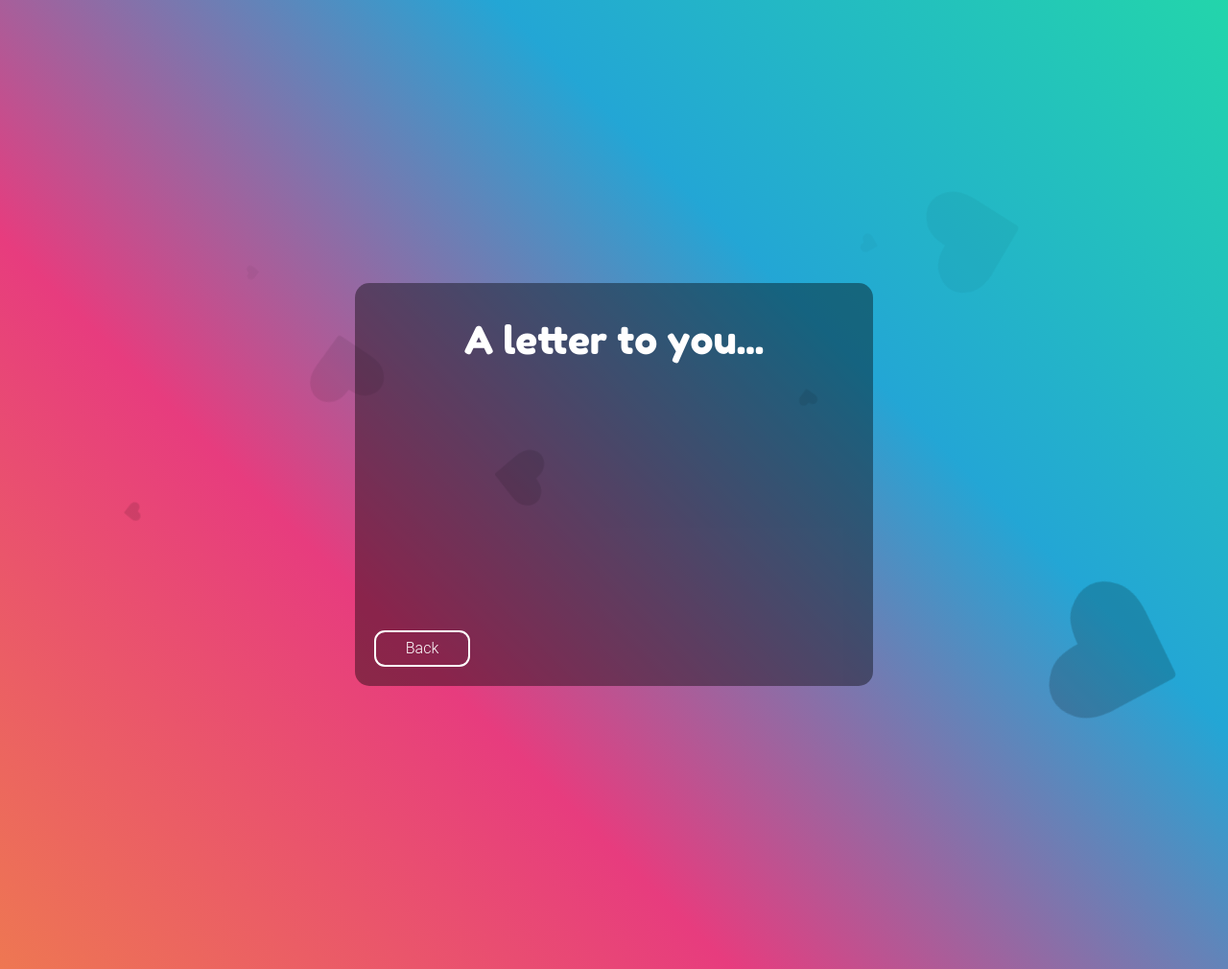
After one commit to PRUGCodes/ProjectIris, a Django app: template submissions/templates/submissions/result.html in a window 1280 px wide. The commit adds this page. Shown: the whole page at 96% size. Run offline with Django 3.2, Linux system fonts and the light colour scheme; the template is opened without the code that fills it, so the values that code supplies are empty; some libraries are stand-ins or nearby versions.

Commit message:
make results page

```diff
--- a/submissions/static/submissions/background.css
+++ b/submissions/static/submissions/background.css
@@ -13,8 +13,10 @@ html, body {
     color: #fff;
     font-size: 50px;
 }
-
-.squares{
+.transparent {
+	opacity: 0.3;
+}
+.upSquares{
     position: absolute;
     top: 0;
     left: 0;
@@ -22,21 +24,19 @@ html, body {
     height: 100%;
     overflow: hidden;
 }
-.transparent {
-	opacity: 0.3;
-}
-.squares li{
+.upSquares li{
 
 	background-image: url("images/heart.svg");
     position: absolute;
     display: flex;
     list-style: none;
-    animation: animate 25s linear infinite;
+    animation: animateUp 25s linear infinite;
     bottom: -150px;
 
 }
 
-.squares li:nth-child(1){
+
+.upSquares li:nth-child(1){
     left: 25%;
     width: 80px;
     height: 80px;
@@ -104,7 +104,103 @@ html, body {
     animation-duration: 35s;
 }
 
-.squares li:nth-child(10){
+.upSquares li:nth-child(10){
+    left: 85%;
+    width: 150px;
+    height: 150px;
+    animation-delay: 0s;
+    animation-duration: 11s;
+}
+
+.downSquares{
+    position: absolute;
+    top: 0;
+    left: 0;
+    width: 100%;
+    height: 100%;
+    overflow: hidden;
+}
+.downSquares li{
+
+	background-image: url("images/heart.svg");
+    position: absolute;
+    display: flex;
+    list-style: none;
+    animation: animateDown 25s linear infinite;
+    bottom: -150px;
+
+}
+
+
+.downSquares li:nth-child(1){
+    left: 25%;
+    width: 80px;
+    height: 80px;
+    animation-delay: 0s;
+}
+
+
+.downSquares li:nth-child(2){
+    left: 10%;
+    width: 20px;
+    height: 20px;
+    animation-delay: 2s;
+    animation-duration: 12s;
+}
+
+.downSquares li:nth-child(3){
+    left: 70%;
+    width: 20px;
+    height: 20px;
+    animation-delay: 4s;
+}
+
+.downSquares li:nth-child(4){
+    left: 40%;
+    width: 60px;
+    height: 60px;
+    animation-delay: 0s;
+    animation-duration: 18s;
+}
+
+.downSquares li:nth-child(5){
+    left: 65%;
+    width: 20px;
+    height: 20px;
+    animation-delay: 0s;
+}
+
+.downSquares li:nth-child(6){
+    left: 75%;
+    width: 110px;
+    height: 110px;
+    animation-delay: 3s;
+}
+
+.downSquares li:nth-child(7){
+    left: 35%;
+    width: 150px;
+    height: 150px;
+    animation-delay: 7s;
+}
+
+.downSquares li:nth-child(8){
+    left: 50%;
+    width: 25px;
+    height: 25px;
+    animation-delay: 15s;
+    animation-duration: 45s;
+}
+
+.downSquares li:nth-child(9){
+    left: 20%;
+    width: 15px;
+    height: 15px;
+    animation-delay: 2s;
+    animation-duration: 35s;
+}
+
+.downSquares li:nth-child(10){
     left: 85%;
     width: 150px;
     height: 150px;
--- /dev/null
+++ b/submissions/static/submissions/result.css
@@ -0,0 +1,123 @@
+@import url('https://fonts.googleapis.com/css?family=Fredoka+One&display=swap');
+@import url('https://fonts.googleapis.com/css2?family=Open+Sans&display=swap');
+
+body,html {
+	width:100%;
+	height: 100%;
+}
+h1 {
+	font-family: 'Fredoka One', cursive;
+	padding: 15px;
+	color: white;
+}
+p {
+	color: white;
+	padding: 5px;
+	font-family: 'Open Sans', sans-serif;
+}
+.title_box {
+	background-color: rgba(0, 0, 0, 0.4);
+	padding: 20px;
+	border-radius: 15px;
+	border-width: 100px;
+}
+
+.backBtn {
+	background-color:hsla(0,0%,0%,0.00);
+	display: block;
+	padding: 5px;
+	border: 2px solid #FFFFFF;
+	border-radius:0.7em;
+	box-sizing: border-box;
+	text-decoration:none;
+	font-family:'Roboto',sans-serif;
+	font-weight:300;
+	color:#FFFFFF;
+	width: 100px;
+	text-align:center;
+	transition: all 0.2s;
+}
+.backBtn:hover{
+	color:#000000;
+	background-color:#FFFFFF;
+}
+
+.result-area {
+	resize: none;
+	width: 100%;
+	height: 250px;
+	padding: 15px;
+	border-radius: 15px;
+	border: 0;
+	color: white;
+	outline: none;
+	background-color: hsla(0,0%,0%,0.00);
+}
+
+
+
+
+.animation-target {
+  -webkit-animation: animation 1000ms linear both;
+  animation: animation 1000ms linear both;
+}
+
+/* Generated with Bounce.js. Edit at http://bouncejs.com#%7Bs%3A%5B%7BT%3A%22c%22%2Ce%3A%22b%22%2Cd%3A1000%2CD%3A0%2Cf%3A%7Bx%3A0%2Cy%3A0%7D%2Ct%3A%7Bx%3A1%2Cy%3A0.5%7D%2Cs%3A1%2Cb%3A4%7D%2C%7BT%3A%22c%22%2Ce%3A%22b%22%2Cd%3A1000%2CD%3A0%2Cf%3A%7Bx%3A1%2Cy%3A1%7D%2Ct%3A%7Bx%3A1%2Cy%3A2%7D%2Cs%3A1%2Cb%3A6%7D%5D%7D */
+
+@-webkit-keyframes animation {
+  0% { -webkit-transform: matrix3d(0, 0, 0, 0, 0, 0, 0, 0, 0, 0, 1, 0, 0, 0, 0, 1); transform: matrix3d(0, 0, 0, 0, 0, 0, 0, 0, 0, 0, 1, 0, 0, 0, 0, 1); }
+  3.4% { -webkit-transform: matrix3d(0.316, 0, 0, 0, 0, 0.222, 0, 0, 0, 0, 1, 0, 0, 0, 0, 1); transform: matrix3d(0.316, 0, 0, 0, 0, 0.222, 0, 0, 0, 0, 1, 0, 0, 0, 0, 1); }
+  4.7% { -webkit-transform: matrix3d(0.45, 0, 0, 0, 0, 0.36, 0, 0, 0, 0, 1, 0, 0, 0, 0, 1); transform: matrix3d(0.45, 0, 0, 0, 0, 0.36, 0, 0, 0, 0, 1, 0, 0, 0, 0, 1); }
+  6.81% { -webkit-transform: matrix3d(0.659, 0, 0, 0, 0, 0.624, 0, 0, 0, 0, 1, 0, 0, 0, 0, 1); transform: matrix3d(0.659, 0, 0, 0, 0, 0.624, 0, 0, 0, 0, 1, 0, 0, 0, 0, 1); }
+  9.41% { -webkit-transform: matrix3d(0.883, 0, 0, 0, 0, 0.958, 0, 0, 0, 0, 1, 0, 0, 0, 0, 1); transform: matrix3d(0.883, 0, 0, 0, 0, 0.958, 0, 0, 0, 0, 1, 0, 0, 0, 0, 1); }
+  10.21% { -webkit-transform: matrix3d(0.942, 0, 0, 0, 0, 1.048, 0, 0, 0, 0, 1, 0, 0, 0, 0, 1); transform: matrix3d(0.942, 0, 0, 0, 0, 1.048, 0, 0, 0, 0, 1, 0, 0, 0, 0, 1); }
+  13.61% { -webkit-transform: matrix3d(1.123, 0, 0, 0, 0, 1.31, 0, 0, 0, 0, 1, 0, 0, 0, 0, 1); transform: matrix3d(1.123, 0, 0, 0, 0, 1.31, 0, 0, 0, 0, 1, 0, 0, 0, 0, 1); }
+  14.11% { -webkit-transform: matrix3d(1.141, 0, 0, 0, 0, 1.33, 0, 0, 0, 0, 1, 0, 0, 0, 0, 1); transform: matrix3d(1.141, 0, 0, 0, 0, 1.33, 0, 0, 0, 0, 1, 0, 0, 0, 0, 1); }
+  17.52% { -webkit-transform: matrix3d(1.208, 0, 0, 0, 0, 1.352, 0, 0, 0, 0, 1, 0, 0, 0, 0, 1); transform: matrix3d(1.208, 0, 0, 0, 0, 1.352, 0, 0, 0, 0, 1, 0, 0, 0, 0, 1); }
+  18.72% { -webkit-transform: matrix3d(1.212, 0, 0, 0, 0, 1.326, 0, 0, 0, 0, 1, 0, 0, 0, 0, 1); transform: matrix3d(1.212, 0, 0, 0, 0, 1.326, 0, 0, 0, 0, 1, 0, 0, 0, 0, 1); }
+  21.32% { -webkit-transform: matrix3d(1.196, 0, 0, 0, 0, 1.238, 0, 0, 0, 0, 1, 0, 0, 0, 0, 1); transform: matrix3d(1.196, 0, 0, 0, 0, 1.238, 0, 0, 0, 0, 1, 0, 0, 0, 0, 1); }
+  24.32% { -webkit-transform: matrix3d(1.151, 0, 0, 0, 0, 1.128, 0, 0, 0, 0, 1, 0, 0, 0, 0, 1); transform: matrix3d(1.151, 0, 0, 0, 0, 1.128, 0, 0, 0, 0, 1, 0, 0, 0, 0, 1); }
+  25.23% { -webkit-transform: matrix3d(1.134, 0, 0, 0, 0, 1.099, 0, 0, 0, 0, 1, 0, 0, 0, 0, 1); transform: matrix3d(1.134, 0, 0, 0, 0, 1.099, 0, 0, 0, 0, 1, 0, 0, 0, 0, 1); }
+  29.03% { -webkit-transform: matrix3d(1.063, 0, 0, 0, 0, 1.008, 0, 0, 0, 0, 1, 0, 0, 0, 0, 1); transform: matrix3d(1.063, 0, 0, 0, 0, 1.008, 0, 0, 0, 0, 1, 0, 0, 0, 0, 1); }
+  29.93% { -webkit-transform: matrix3d(1.048, 0, 0, 0, 0, 0.995, 0, 0, 0, 0, 1, 0, 0, 0, 0, 1); transform: matrix3d(1.048, 0, 0, 0, 0, 0.995, 0, 0, 0, 0, 1, 0, 0, 0, 0, 1); }
+  35.54% { -webkit-transform: matrix3d(0.979, 0, 0, 0, 0, 0.961, 0, 0, 0, 0, 1, 0, 0, 0, 0, 1); transform: matrix3d(0.979, 0, 0, 0, 0, 0.961, 0, 0, 0, 0, 1, 0, 0, 0, 0, 1); }
+  36.74% { -webkit-transform: matrix3d(0.972, 0, 0, 0, 0, 0.961, 0, 0, 0, 0, 1, 0, 0, 0, 0, 1); transform: matrix3d(0.972, 0, 0, 0, 0, 0.961, 0, 0, 0, 0, 1, 0, 0, 0, 0, 1); }
+  41.04% { -webkit-transform: matrix3d(0.961, 0, 0, 0, 0, 0.971, 0, 0, 0, 0, 1, 0, 0, 0, 0, 1); transform: matrix3d(0.961, 0, 0, 0, 0, 0.971, 0, 0, 0, 0, 1, 0, 0, 0, 0, 1); }
+  44.44% { -webkit-transform: matrix3d(0.966, 0, 0, 0, 0, 0.981, 0, 0, 0, 0, 1, 0, 0, 0, 0, 1); transform: matrix3d(0.966, 0, 0, 0, 0, 0.981, 0, 0, 0, 0, 1, 0, 0, 0, 0, 1); }
+  52.15% { -webkit-transform: matrix3d(0.991, 0, 0, 0, 0, 0.994, 0, 0, 0, 0, 1, 0, 0, 0, 0, 1); transform: matrix3d(0.991, 0, 0, 0, 0, 0.994, 0, 0, 0, 0, 1, 0, 0, 0, 0, 1); }
+  59.86% { -webkit-transform: matrix3d(1.006, 0, 0, 0, 0, 1.001, 0, 0, 0, 0, 1, 0, 0, 0, 0, 1); transform: matrix3d(1.006, 0, 0, 0, 0, 1.001, 0, 0, 0, 0, 1, 0, 0, 0, 0, 1); }
+  63.26% { -webkit-transform: matrix3d(1.007, 0, 0, 0, 0, 1.003, 0, 0, 0, 0, 1, 0, 0, 0, 0, 1); transform: matrix3d(1.007, 0, 0, 0, 0, 1.003, 0, 0, 0, 0, 1, 0, 0, 0, 0, 1); }
+  75.28% { -webkit-transform: matrix3d(1.001, 0, 0, 0, 0, 1.003, 0, 0, 0, 0, 1, 0, 0, 0, 0, 1); transform: matrix3d(1.001, 0, 0, 0, 0, 1.003, 0, 0, 0, 0, 1, 0, 0, 0, 0, 1); }
+  85.49% { -webkit-transform: matrix3d(0.999, 0, 0, 0, 0, 0.999, 0, 0, 0, 0, 1, 0, 0, 0, 0, 1); transform: matrix3d(0.999, 0, 0, 0, 0, 0.999, 0, 0, 0, 0, 1, 0, 0, 0, 0, 1); }
+  90.69% { -webkit-transform: matrix3d(0.999, 0, 0, 0, 0, 0.999, 0, 0, 0, 0, 1, 0, 0, 0, 0, 1); transform: matrix3d(0.999, 0, 0, 0, 0, 0.999, 0, 0, 0, 0, 1, 0, 0, 0, 0, 1); }
+  100% { -webkit-transform: matrix3d(1, 0, 0, 0, 0, 1, 0, 0, 0, 0, 1, 0, 0, 0, 0, 1); transform: matrix3d(1, 0, 0, 0, 0, 1, 0, 0, 0, 0, 1, 0, 0, 0, 0, 1); }
+}
+
+@keyframes animation {
+  0% { -webkit-transform: matrix3d(0, 0, 0, 0, 0, 0, 0, 0, 0, 0, 1, 0, 0, 0, 0, 1); transform: matrix3d(0, 0, 0, 0, 0, 0, 0, 0, 0, 0, 1, 0, 0, 0, 0, 1); }
+  3.4% { -webkit-transform: matrix3d(0.316, 0, 0, 0, 0, 0.222, 0, 0, 0, 0, 1, 0, 0, 0, 0, 1); transform: matrix3d(0.316, 0, 0, 0, 0, 0.222, 0, 0, 0, 0, 1, 0, 0, 0, 0, 1); }
+  4.7% { -webkit-transform: matrix3d(0.45, 0, 0, 0, 0, 0.36, 0, 0, 0, 0, 1, 0, 0, 0, 0, 1); transform: matrix3d(0.45, 0, 0, 0, 0, 0.36, 0, 0, 0, 0, 1, 0, 0, 0, 0, 1); }
+  6.81% { -webkit-transform: matrix3d(0.659, 0, 0, 0, 0, 0.624, 0, 0, 0, 0, 1, 0, 0, 0, 0, 1); transform: matrix3d(0.659, 0, 0, 0, 0, 0.624, 0, 0, 0, 0, 1, 0, 0, 0, 0, 1); }
+  9.41% { -webkit-transform: matrix3d(0.883, 0, 0, 0, 0, 0.958, 0, 0, 0, 0, 1, 0, 0, 0, 0, 1); transform: matrix3d(0.883, 0, 0, 0, 0, 0.958, 0, 0, 0, 0, 1, 0, 0, 0, 0, 1); }
+  10.21% { -webkit-transform: matrix3d(0.942, 0, 0, 0, 0, 1.048, 0, 0, 0, 0, 1, 0, 0, 0, 0, 1); transform: matrix3d(0.942, 0, 0, 0, 0, 1.048, 0, 0, 0, 0, 1, 0, 0, 0, 0, 1); }
+  13.61% { -webkit-transform: matrix3d(1.123, 0, 0, 0, 0, 1.31, 0, 0, 0, 0, 1, 0, 0, 0, 0, 1); transform: matrix3d(1.123, 0, 0, 0, 0, 1.31, 0, 0, 0, 0, 1, 0, 0, 0, 0, 1); }
+  14.11% { -webkit-transform: matrix3d(1.141, 0, 0, 0, 0, 1.33, 0, 0, 0, 0, 1, 0, 0, 0, 0, 1); transform: matrix3d(1.141, 0, 0, 0, 0, 1.33, 0, 0, 0, 0, 1, 0, 0, 0, 0, 1); }
+  17.52% { -webkit-transform: matrix3d(1.208, 0, 0, 0, 0, 1.352, 0, 0, 0, 0, 1, 0, 0, 0, 0, 1); transform: matrix3d(1.208, 0, 0, 0, 0, 1.352, 0, 0, 0, 0, 1, 0, 0, 0, 0, 1); }
+  18.72% { -webkit-transform: matrix3d(1.212, 0, 0, 0, 0, 1.326, 0, 0, 0, 0, 1, 0, 0, 0, 0, 1); transform: matrix3d(1.212, 0, 0, 0, 0, 1.326, 0, 0, 0, 0, 1, 0, 0, 0, 0, 1); }
+  21.32% { -webkit-transform: matrix3d(1.196, 0, 0, 0, 0, 1.238, 0, 0, 0, 0, 1, 0, 0, 0, 0, 1); transform: matrix3d(1.196, 0, 0, 0, 0, 1.238, 0, 0, 0, 0, 1, 0, 0, 0, 0, 1); }
+  24.32% { -webkit-transform: matrix3d(1.151, 0, 0, 0, 0, 1.128, 0, 0, 0, 0, 1, 0, 0, 0, 0, 1); transform: matrix3d(1.151, 0, 0, 0, 0, 1.128, 0, 0, 0, 0, 1, 0, 0, 0, 0, 1); }
+  25.23% { -webkit-transform: matrix3d(1.134, 0, 0, 0, 0, 1.099, 0, 0, 0, 0, 1, 0, 0, 0, 0, 1); transform: matrix3d(1.134, 0, 0, 0, 0, 1.099, 0, 0, 0, 0, 1, 0, 0, 0, 0, 1); }
+  29.03% { -webkit-transform: matrix3d(1.063, 0, 0, 0, 0, 1.008, 0, 0, 0, 0, 1, 0, 0, 0, 0, 1); transform: matrix3d(1.063, 0, 0, 0, 0, 1.008, 0, 0, 0, 0, 1, 0, 0, 0, 0, 1); }
+  29.93% { -webkit-transform: matrix3d(1.048, 0, 0, 0, 0, 0.995, 0, 0, 0, 0, 1, 0, 0, 0, 0, 1); transform: matrix3d(1.048, 0, 0, 0, 0, 0.995, 0, 0, 0, 0, 1, 0, 0, 0, 0, 1); }
+  35.54% { -webkit-transform: matrix3d(0.979, 0, 0, 0, 0, 0.961, 0, 0, 0, 0, 1, 0, 0, 0, 0, 1); transform: matrix3d(0.979, 0, 0, 0, 0, 0.961, 0, 0, 0, 0, 1, 0, 0, 0, 0, 1); }
+  36.74% { -webkit-transform: matrix3d(0.972, 0, 0, 0, 0, 0.961, 0, 0, 0, 0, 1, 0, 0, 0, 0, 1); transform: matrix3d(0.972, 0, 0, 0, 0, 0.961, 0, 0, 0, 0, 1, 0, 0, 0, 0, 1); }
+  41.04% { -webkit-transform: matrix3d(0.961, 0, 0, 0, 0, 0.971, 0, 0, 0, 0, 1, 0, 0, 0, 0, 1); transform: matrix3d(0.961, 0, 0, 0, 0, 0.971, 0, 0, 0, 0, 1, 0, 0, 0, 0, 1); }
+  44.44% { -webkit-transform: matrix3d(0.966, 0, 0, 0, 0, 0.981, 0, 0, 0, 0, 1, 0, 0, 0, 0, 1); transform: matrix3d(0.966, 0, 0, 0, 0, 0.981, 0, 0, 0, 0, 1, 0, 0, 0, 0, 1); }
+  52.15% { -webkit-transform: matrix3d(0.991, 0, 0, 0, 0, 0.994, 0, 0, 0, 0, 1, 0, 0, 0, 0, 1); transform: matrix3d(0.991, 0, 0, 0, 0, 0.994, 0, 0, 0, 0, 1, 0, 0, 0, 0, 1); }
+  59.86% { -webkit-transform: matrix3d(1.006, 0, 0, 0, 0, 1.001, 0, 0, 0, 0, 1, 0, 0, 0, 0, 1); transform: matrix3d(1.006, 0, 0, 0, 0, 1.001, 0, 0, 0, 0, 1, 0, 0, 0, 0, 1); }
+  63.26% { -webkit-transform: matrix3d(1.007, 0, 0, 0, 0, 1.003, 0, 0, 0, 0, 1, 0, 0, 0, 0, 1); transform: matrix3d(1.007, 0, 0, 0, 0, 1.003, 0, 0, 0, 0, 1, 0, 0, 0, 0, 1); }
+  75.28% { -webkit-transform: matrix3d(1.001, 0, 0, 0, 0, 1.003, 0, 0, 0, 0, 1, 0, 0, 0, 0, 1); transform: matrix3d(1.001, 0, 0, 0, 0, 1.003, 0, 0, 0, 0, 1, 0, 0, 0, 0, 1); }
+  85.49% { -webkit-transform: matrix3d(0.999, 0, 0, 0, 0, 0.999, 0, 0, 0, 0, 1, 0, 0, 0, 0, 1); transform: matrix3d(0.999, 0, 0, 0, 0, 0.999, 0, 0, 0, 0, 1, 0, 0, 0, 0, 1); }
+  90.69% { -webkit-transform: matrix3d(0.999, 0, 0, 0, 0, 0.999, 0, 0, 0, 0, 1, 0, 0, 0, 0, 1); transform: matrix3d(0.999, 0, 0, 0, 0, 0.999, 0, 0, 0, 0, 1, 0, 0, 0, 0, 1); }
+  100% { -webkit-transform: matrix3d(1, 0, 0, 0, 0, 1, 0, 0, 0, 0, 1, 0, 0, 0, 0, 1); transform: matrix3d(1, 0, 0, 0, 0, 1, 0, 0, 0, 0, 1, 0, 0, 0, 0, 1); }
+}
--- /dev/null
+++ b/submissions/templates/submissions/result.html
@@ -0,0 +1,44 @@
+<!DOCTYPE html>
+<html lang="en">
+
+<head>
+	<link rel="stylesheet" href="result.css">
+	<link rel="stylesheet" href="background.css">
+	<link rel="stylesheet" href="https://stackpath.bootstrapcdn.com/bootstrap/4.4.1/css/bootstrap.min.css" integrity="sha384-Vkoo8x4CGsO3+Hhxv8T/Q5PaXtkKtu6ug5TOeNV6gBiFeWPGFN9MuhOf23Q9Ifjh" crossorigin="anonymous">
+	<script src="https://ajax.googleapis.com/ajax/libs/jquery/1.12.4/jquery.min.js"></script>
+	<script src="https://necolas.github.io/normalize.css/5.0.0/normalize.css"></script>
+	<script src="https://stackpath.bootstrapcdn.com/bootstrap/4.4.1/js/bootstrap.min.js" integrity="sha384-wfSDF2E50Y2D1uUdj0O3uMBJnjuUD4Ih7YwaYd1iqfktj0Uod8GCExl3Og8ifwB6"
+	 crossorigin="anonymous"></script>
+	<title>Notes of Kindness</title>
+
+
+
+</head>
+<body>
+	<ul class= "downSquares transparent">
+ 		<li></li>
+		<li></li>
+		<li></li>
+		<li></li>
+		<li></li>
+		<li></li>
+		<li></li>
+		<li></li>
+		<li></li>
+		<li></li>
+	</ul>
+	<div class="container h-100 ">
+
+		<div class="row align-items-center h-100 ">
+			<div class="col-md-6 mx-auto ">
+				<div class="title_box text-center animation-target">
+
+					<h1>A letter to you...</h1>
+					<textarea readonly class="result-area"></textarea>
+					<button onClick="window.location.href=window.location.href" class="backBtn">Back</button>
+				</div>
+			</div>
+		</div>
+	</div>
+</body>
+</html>
```
Also changed, not shown: other parts of submissions/static/submissions/background.css (+22 -11 lines), submissions/templates/submissions/index.html (+7 -14 lines).
